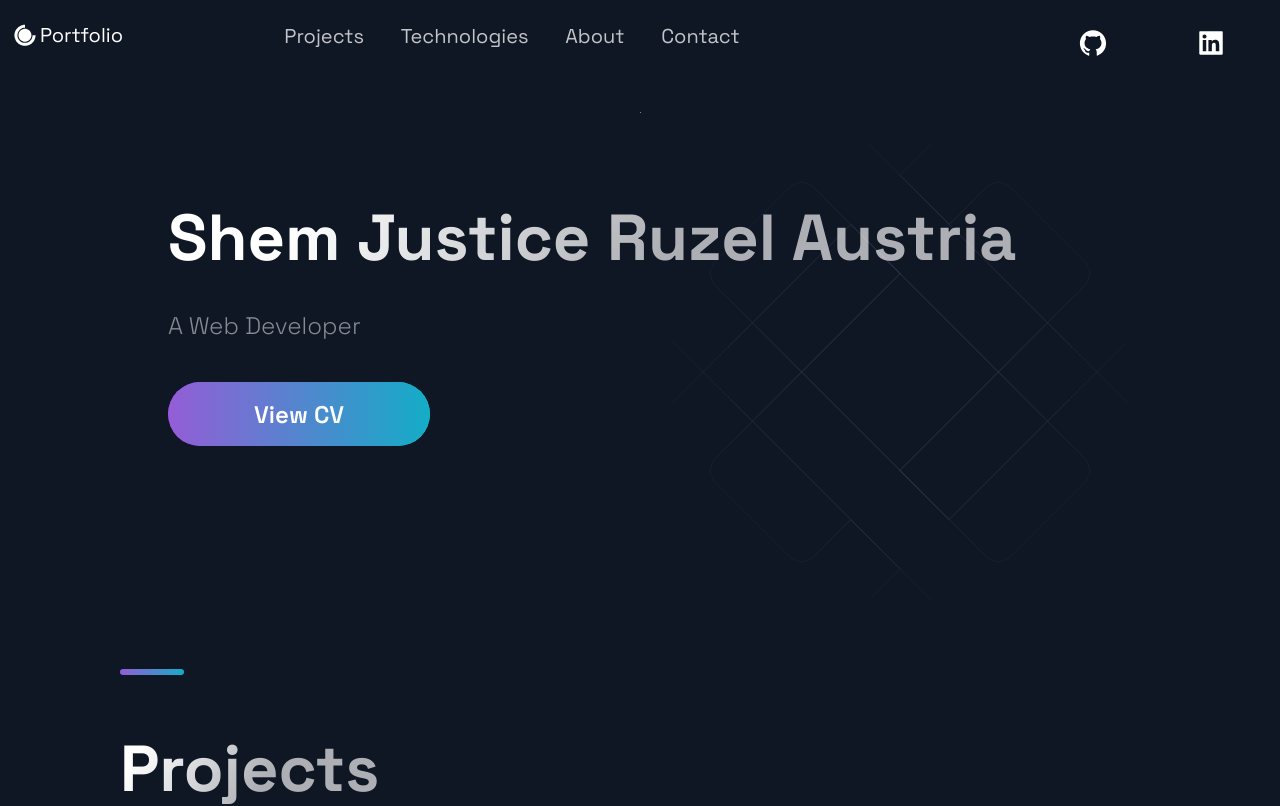
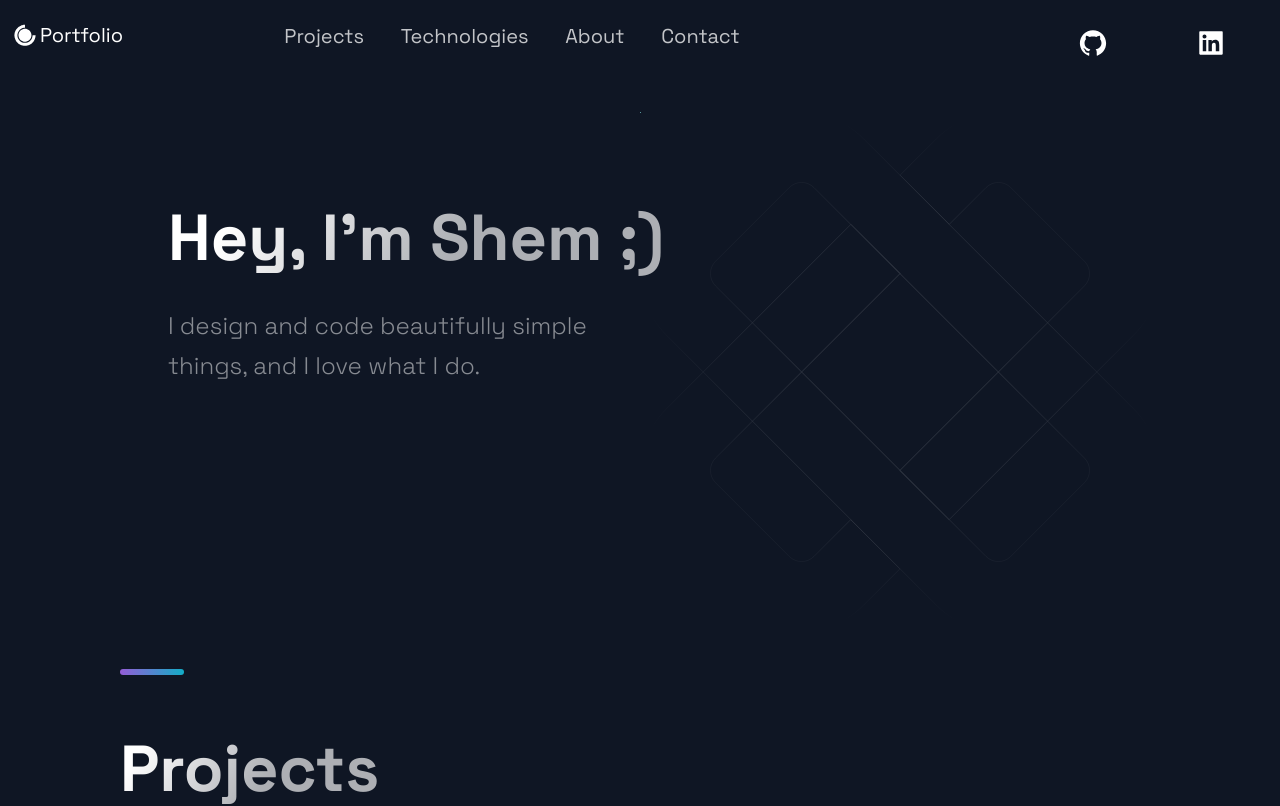
Before and after one commit to sjaustria22/portfolio_website, a Next.js app: page / in a window 1280 px wide. Shown: the top 806 px of the page. Built offline with nearby package versions, Linux system fonts and the light colour scheme.

Commit message:
Update Hero.js

```diff
--- a/src/components/Hero/Hero.js
+++ b/src/components/Hero/Hero.js
@@ -5,15 +5,14 @@
 import { LeftSection } from './HeroStyles';
 
 const Hero = (props) => (
-  <Section row nonpadding>
+ <Section row nonpadding>
     <LeftSection>
       <SectionTitle main center>
-        Shem Justice Ruzel Austria
+        Hey, I'm Shem ;)
       </SectionTitle>
       <SectionText>
-        A Web Developer
+      I design and code beautifully simple things, and I love what I do.
       </SectionText>
-      <Button onclick={() => window.location = 'https://www.docdroid.net/FuOsayx/cv-my-pdf'}>View CV</Button>
     </LeftSection>
   </Section>
 );
```
